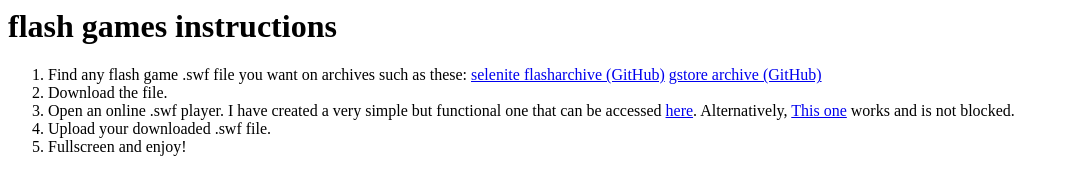
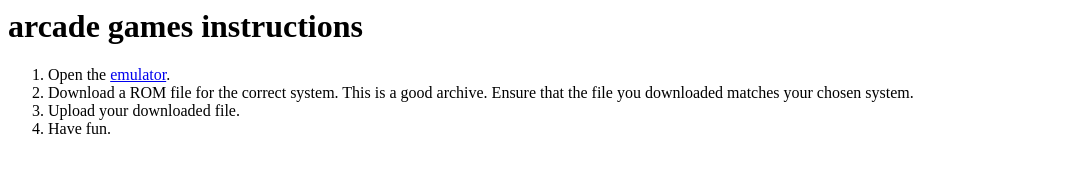
Before and after one commit to m3tr0m0l4/arcade-loading-page, a plain HTML site: page index.html in a window 1280 px wide. Shown: the whole page, without its empty margins (0-1069 px from the left). Drawn offline with Linux system fonts and the light colour scheme.

Commit message:
Update instructions from flash to arcade games

```diff
--- a/index.html
+++ b/index.html
@@ -1,23 +1,17 @@
 <head>
   <meta charset="UTF-8">
-  <title>flash games instructions</title>
+  <title>arcade games instructions</title>
 </head>
 <body>
-  <h1>flash games instructions</h1>
+  <h1>arcade games instructions</h1>
   <ol>
     <li>
-      Find any flash game .swf file you want on archives such as these:
-      <a href="https://github.com/selenite-cc/flasharchive">selenite flasharchive (GitHub)</a>
-      <a href="https://github.com/BinBashBanana/gstore">gstore archive (GitHub)</a>
+      Open the <a href="/arcade/">emulator</a>.
     </li>
-    <li>Download the file.</li>
+    <li>Download a ROM file for the correct system. <a href:"https://github.com/Shugabuga/RomCollection/">This</a> is a good archive. Ensure that the file you downloaded matches your chosen system.</li></li>
     <li>
-      Open an online .swf player. I have created a very simple but functional one that can be accessed <a href="/flashplayer/">here</a>.
-      Alternatively, <a href="https://www.a.tools/Tool.php?Id=336">This one</a> works and is not blocked.
+      Upload your downloaded file.
     </li>
-    <li>
-      Upload your downloaded .swf file.
-    </li>
-    <li>Fullscreen and enjoy!</li>
+    <li>Have fun.</li>
   </ol>
 </body>
```
